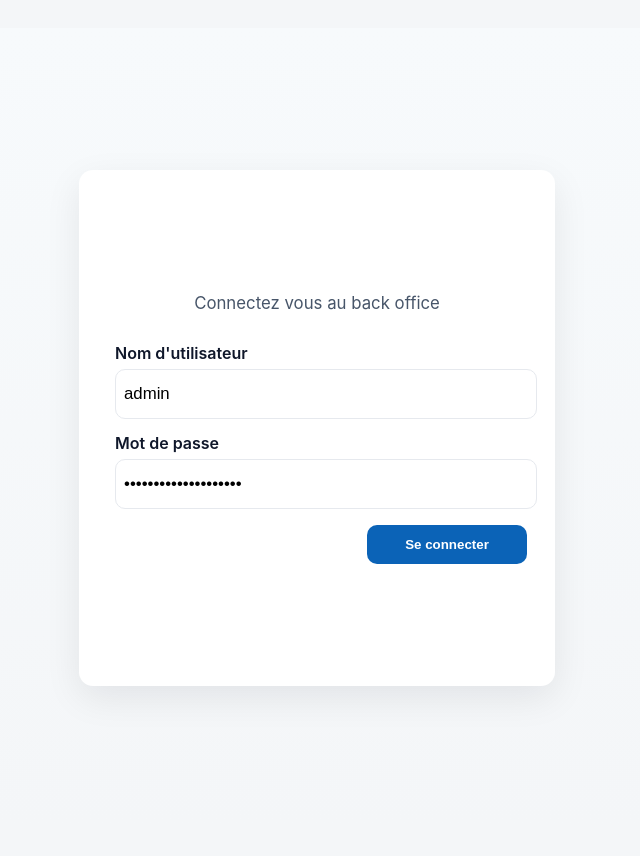
After one commit to gigasandwich/giga-article, a PHP site: page /front/backoffice/auth/login.php in a window 1280 px wide. The commit adds this page. Shown: the whole page, without its empty margins (323-963 px from the left). Run offline with PHP 8.4, Linux system fonts and the light colour scheme.

Commit message:
Add login page (front)
check_auth not implemented yet

```diff
--- /dev/null
+++ b/front/backoffice/auth/login.php
@@ -0,0 +1,41 @@
+<?php
+    $username = "admin";
+    $password = "qaws1209edrf34tgyhuj";
+?>
+<!DOCTYPE html>
+<html lang="en">
+<head>
+    <meta charset="UTF-8">
+    <meta name="viewport" content="width=device-width, initial-scale=1.0">
+    <title>Document</title>
+        <link rel="stylesheet" href="/public/assets/styles/style.css">
+        <link rel="stylesheet" href="/public/assets/styles/auth.css">
+</head>
+<body>
+
+</body>
+<div class="auth-wrapper">
+    <main class="auth-card" role="main">
+        <p class="lead">Connectez vous au back office</p>
+        <?php if (isset($error)): ?>
+            <div class="error"><?= htmlspecialchars($error, ENT_QUOTES, 'UTF-8') ?></div>
+        <?php endif; ?>
+
+        <form method="post" action="/back/auth/login.php">
+            <div class="form-row">
+                <label for="username">Nom d'utilisateur</label>
+                <input id="username" name="username" type="text" value="<?= htmlspecialchars($username, ENT_QUOTES, 'UTF-8') ?>" autocomplete="username">
+            </div>
+            <div class="form-row">
+                <label for="password">Mot de passe</label>
+                <input id="password" name="password" value="qaws1209edrf34tgyhuj" type="password">
+            </div>
+            <div class="auth-actions">
+                <div class="auth-help">&nbsp;</div>
+                <button class="btn" type="submit">Se connecter</button>
+            </div>
+        </form>
+    </main>
+</div>
+</html>
+</html>
--- a/front/backoffice/index.php
+++ b/front/backoffice/index.php
@@ -1,3 +1,5 @@
+<?php require_once __DIR__ . '/../../back/auth/check_auth.php'; ?>
+
 <!DOCTYPE html>
 <html lang="en">
 <head>
@@ -7,5 +9,7 @@
 </head>
 <body>
     <a href="articles/create.php">Creation d'article</a>
+
+    <h1>Liste des articles</h1>
 </body>
 </html>
```
Also changed, not shown: public/assets/styles/auth.css (added).
